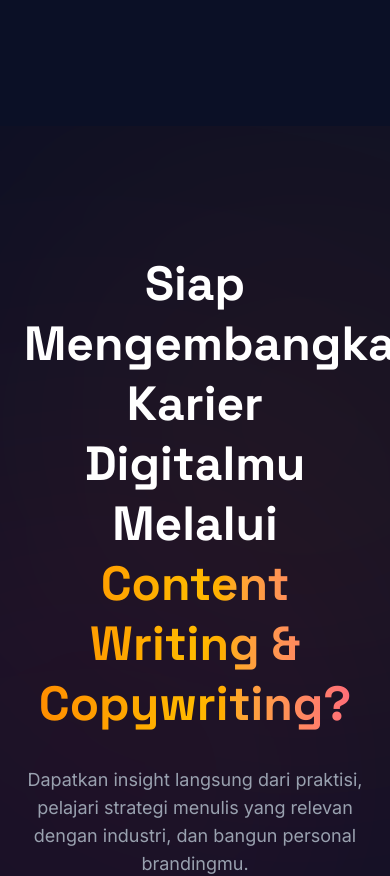
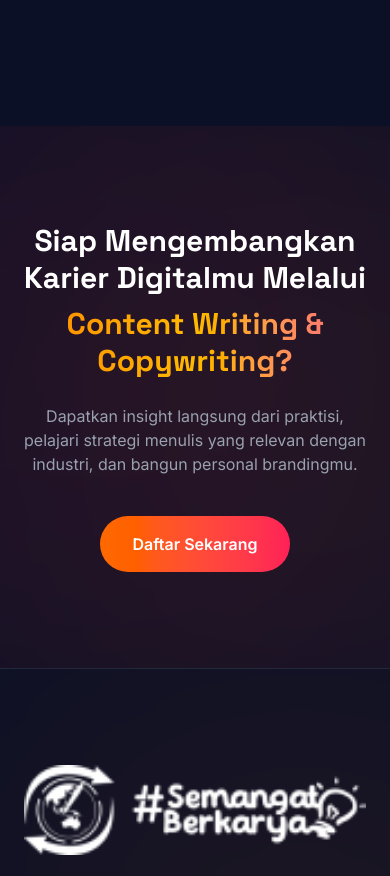
Before and after one commit to ukmfriset/orion-website, a Next.js app: page /webinar in a window 390 px wide. Shown: the part 8907-9783 px from the top of the page. Built offline with nearby package versions, Linux system fonts and the light colour scheme.

Commit message:
Fix webinar CTA mobile overflow

```diff
--- a/src/components/webinar/WebinarCTA.tsx
+++ b/src/components/webinar/WebinarCTA.tsx
@@ -2,41 +2,36 @@ export default function WebinarCTA() {
   return (
     <section
       id="register"
-      className="relative overflow-hidden px-6 py-32"
+      className="relative overflow-hidden px-6 py-24 md:py-32"
     >
-
       <div className="absolute left-0 top-0 h-[600px] w-[600px] rounded-full bg-orange-500/10 blur-[180px]" />
 
-      <div className="absolute right-0 bottom-0 h-[600px] w-[600px] rounded-full bg-rose-500/10 blur-[180px]" />
+      <div className="absolute bottom-0 right-0 h-[600px] w-[600px] rounded-full bg-rose-500/10 blur-[180px]" />
 
-      <div className="relative z-10 mx-auto max-w-4xl text-center">
-
-        <h2 className="text-5xl font-bold leading-tight">
+      <div className="relative z-10 mx-auto max-w-4xl overflow-hidden text-center">
+        <h2 className="text-3xl font-bold leading-tight break-words md:text-5xl">
           Siap Mengembangkan Karier Digitalmu Melalui
-          <span className="block bg-gradient-to-r from-orange-400 via-amber-400 to-rose-400 bg-clip-text text-transparent">
+          <span className="mt-2 block bg-gradient-to-r from-orange-400 via-amber-400 to-rose-400 bg-clip-text text-transparent">
             Content Writing & Copywriting?
           </span>
         </h2>
 
-        <p className="mx-auto mt-8 max-w-2xl text-lg text-gray-400">
-          Dapatkan insight langsung dari praktisi,
-          pelajari strategi menulis yang relevan dengan
-          industri, dan bangun personal brandingmu.
+        <p className="mx-auto mt-6 max-w-2xl text-base text-gray-400 md:mt-8 md:text-lg">
+          Dapatkan insight langsung dari praktisi, pelajari strategi menulis
+          yang relevan dengan industri, dan bangun personal brandingmu.
         </p>
 
-        <div className="mt-12">
-
+        <div className="mt-10 md:mt-12">
           <a
             href="https://docs.google.com/forms/d/e/1FAIpQLSfhxqttk7pv2d6G_hldF4JfV28MtFKvpRIiAPRKzTtRrp6UYQ/viewform?usp=dialog"
-            className="rounded-full bg-gradient-to-r from-orange-500 to-rose-500 px-8 py-4 font-semibold text-white transition hover:scale-105"
+            target="_blank"
+            rel="noopener noreferrer"
+            className="inline-flex rounded-full bg-gradient-to-r from-orange-500 to-rose-500 px-8 py-4 font-semibold text-white transition hover:scale-105"
           >
             Daftar Sekarang
           </a>
-
         </div>
-
       </div>
-
     </section>
   );
 }
```
